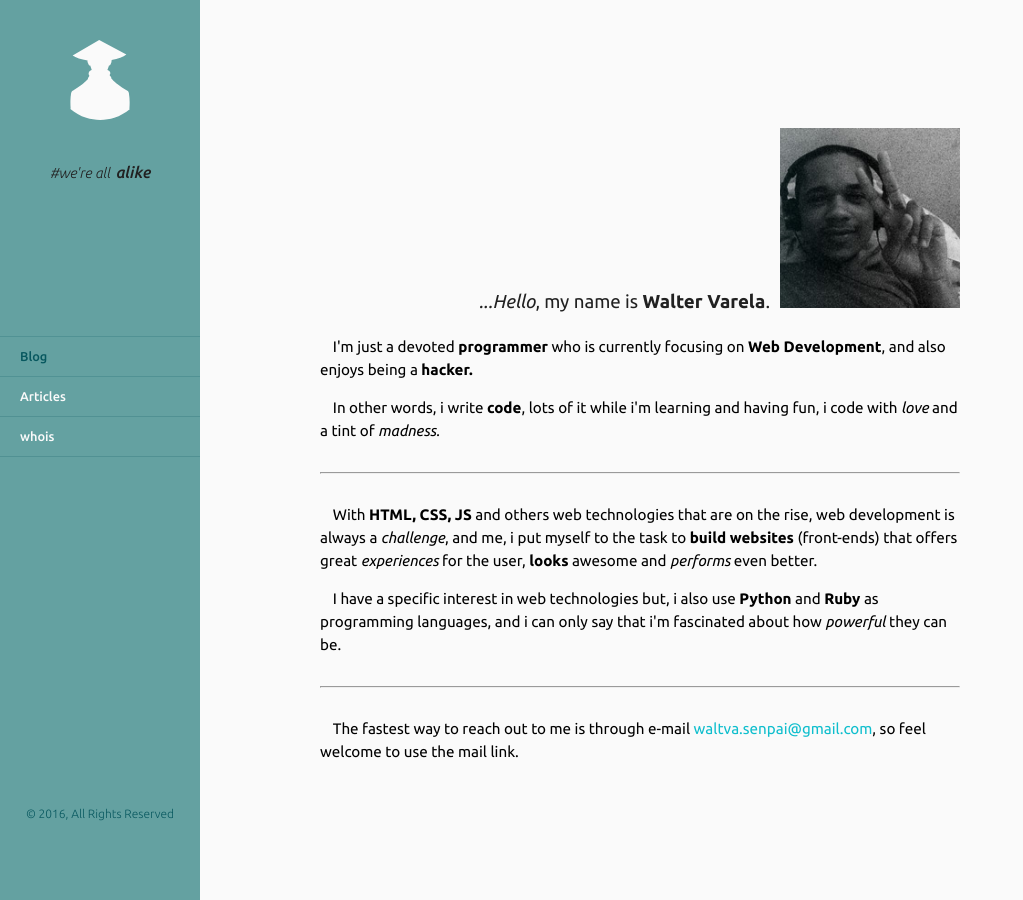
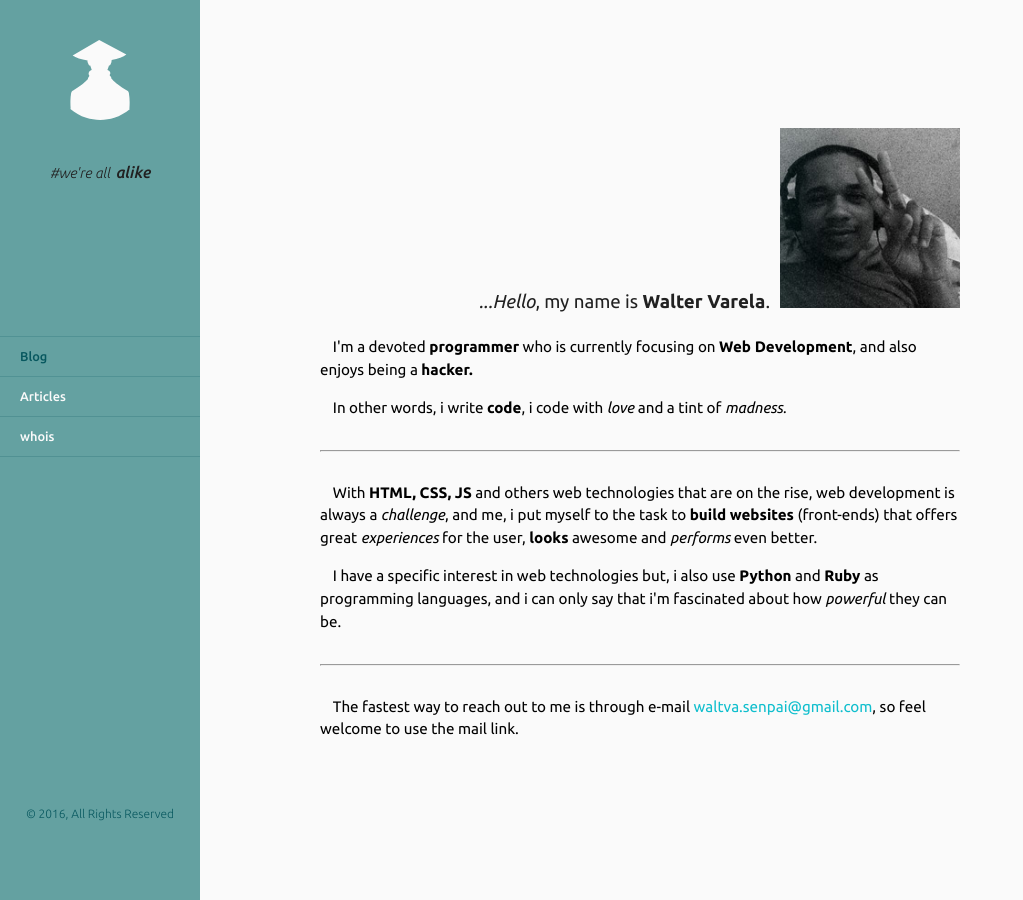
Before and after one commit to sen0rxol0/sen0rxol0.github.io, a Jekyll site: the page built from about/index.html, in a window 1280 px wide. Shown: the whole page, without its empty margins (0-1023 px from the left). Built offline with Jekyll 4.4.1, drawn with Linux system fonts in a browser that asks for light colours; some web fonts are replaced.

Commit message:
Modified about page

```diff
--- a/about/index.html
+++ b/about/index.html
@@ -11,9 +11,9 @@ title: whois/About me
         </div>
         <h3><em>...Hello</em>, my name is <strong>Walter Varela</strong>.</h3>
         <div class="me_desc">
-            <p>I'm just a devoted <b>programmer</b> who is currently focusing on <b>Web Development</b>, and also enjoys being a <b>hacker.</b></p>
+            <p>I'm a devoted <b>programmer</b> who is currently focusing on <b>Web Development</b>, and also enjoys being a <b>hacker.</b></p>
 
-            <p>In other words, i write <b>code</b>, lots of it while i&#39;m learning and having fun, i code with <em>love</em> and a tint of <em>madness.</em></p>
+            <p>In other words, i write <b>code</b>, i code with <em>love</em> and a tint of <em>madness.</em></p>
         </div>
         <hr>
         <div class="interests">
```
